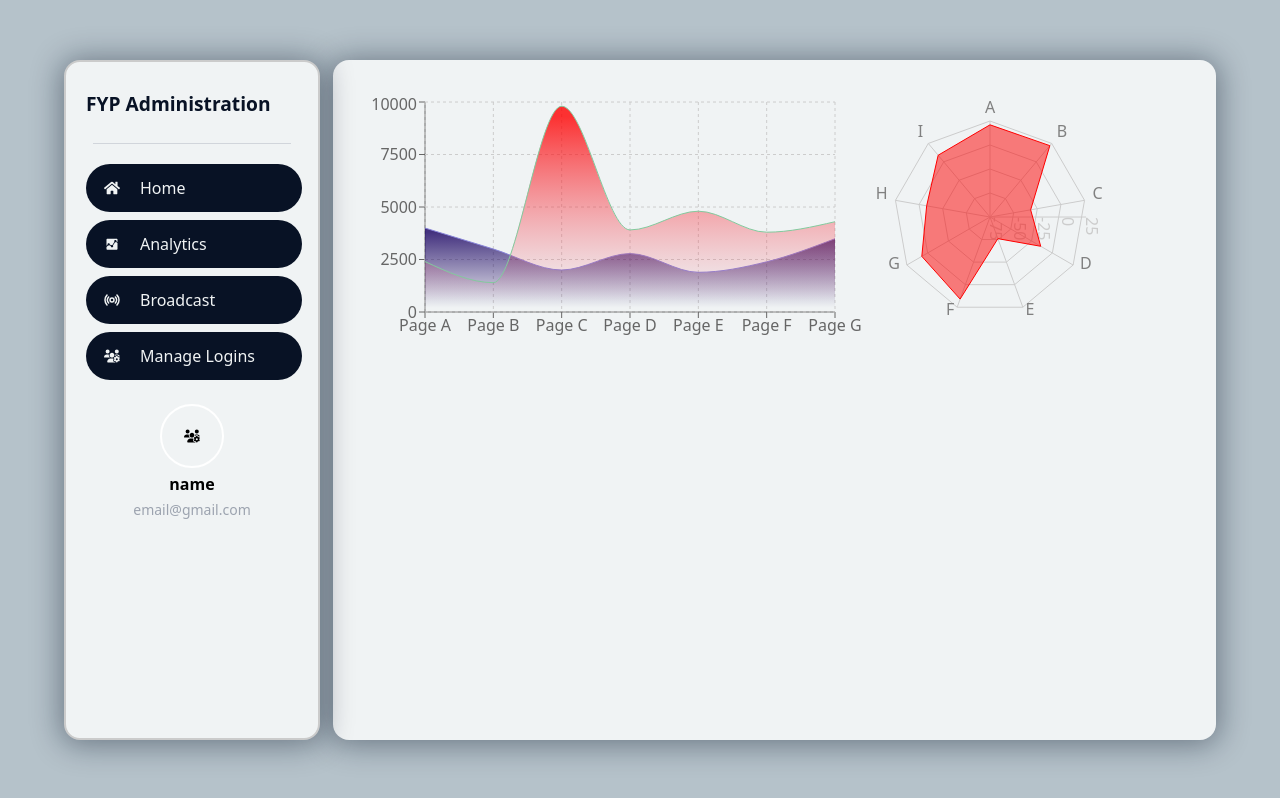
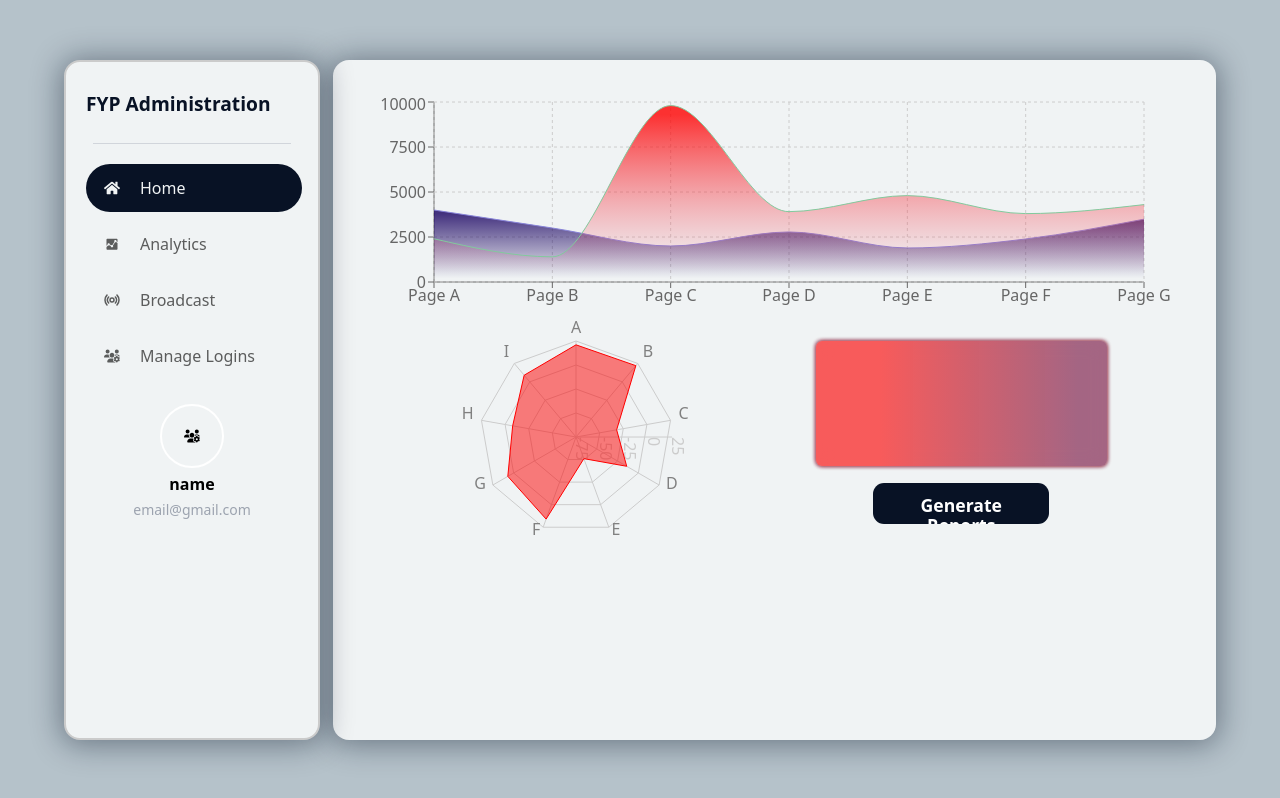
Before and after one commit to mubarakali826/Final-Year-Project-Administration-System, a React (Vite) app: page /admin/analytics in a window 1280 px wide. Built offline with nearby package versions, Linux system fonts and the light colour scheme.

Commit message:
after late

```diff
--- a/src/App.jsx
+++ b/src/App.jsx
@@ -9,6 +9,8 @@ import LocalOverview from './components/Local user/LocalOverview';
 import Login from './components/Login/Login';
 import Roles from './components/Login/Roles';
 import Sidebar from './components/Login/Sidebar/Sidebar';
+import ManageLogins from './components/ADMIN/Manage Logins/ManageLogins';
+import Broadcast from './components/ADMIN/Broadcast/Broadcast';
 
 export default function App() {
   return (
@@ -18,6 +20,8 @@ export default function App() {
         <Route path="/roles" element={<Roles />} />
         <Route path="/admin/home" element={<><AdminHome /><Sidebar/></>} />
         <Route path="/admin/analytics" element={<><AdminAnalytics /><Sidebar/></>} />
+        <Route path="/admin/broadcast" element={<><Broadcast /><Sidebar/></>} />
+        <Route path="/admin/logins" element={<><ManageLogins /><Sidebar/></>} />
         <Route path="/local/home" element={<LocalHome />} />
         <Route path="/local/documents" element={<LocalDocuments />} />
         <Route path="/local/overview" element={<LocalOverview />} />
--- a/src/App.scss
+++ b/src/App.scss
@@ -314,7 +314,66 @@ body {
   // ===================  ADMIN ANALYTICS  ====================
 
 
-.adminAnalytics{
+  .adminAnalytics{
+    background-color: $secondary;
+    box-shadow: 0 2px 30px 3px #0812256c;
+    .reports-btn {
+      width: 10em;
+      height: 2.3em;
+      margin: 0.5em;
+      background: $primary;
+      color: white;
+      border: none;
+      border-radius: 0.625em;
+      font-size: 1.1rem;
+      font-weight: bold;
+      cursor: pointer;
+      position: relative;
+      z-index: 1;
+      overflow: hidden;
+    }
+
+    button:hover {
+      color: $primary;
+    }
+
+    button:after {
+      content: "";
+      background: white;
+    position: absolute;
+    z-index: -1;
+    left: -20%;
+    right: -20%;
+    top: 0;
+    bottom: 0;
+    transform: skewX(-45deg) scale(0, 1);
+    transition: all 0.5s;
+  }
+
+  button:hover:after {
+    transform: skewX(-45deg) scale(1, 1);
+    -webkit-transition: all 0.5s;
+    transition: all 0.5s;
+  }
+}
+.card{
+  /* From https://css.glass */
+  background: rgba(251, 0, 0, 0.61);
+  background: linear-gradient(90deg, rgba(251, 0, 0, 0.626) 22%, rgba(117, 13, 60, 0.616) 90%);
+  box-shadow: 0 0 4px 0 #c94b4b, 0 0 4px 0 #4b134f;
+  backdrop-filter: blur(9.7px);
+  -webkit-backdrop-filter: blur(9.7px);
+}
+
+
+
+// ===================  ADMIN BROADCAST  ====================
+.Broadcast{
   background-color: $secondary;
   box-shadow: 0 2px 30px 3px #0812256c;
+  color: $primary;
+  .Broadcast-to{
+    background-color: $primary;
+    color: $secondary;
+  }
 }
--- a/src/components/ADMIN/Analytics/AdminAnalytics.jsx
+++ b/src/components/ADMIN/Analytics/AdminAnalytics.jsx
@@ -1,21 +1,37 @@
+import { GoReport } from "react-icons/go";
 import AreaChart from "./AreaCh";
-import Radar  from "./Radar";
+import Radar from "./Radar";
 import React from "react";
-
-
+import { MdBugReport, MdReportGmailerrorred } from "react-icons/md";
+import QuickLinks from "../Home/QuickLinks";
 
 const AdminAnalytics = () => {
   return (
     <div className="h-screen flex items-center">
       <div className="adminAnalytics gap-4 h-[85%] w-[69%] ml-[26%] rounded-2xl p-8 flex flex-col">
-        <div className="inner flex max-w-[70%] items-center justify-between ">
+        <div className="inner flex  items-center justify-between flex-col ">
           <div className="area-chart">
-          <AreaChart/>
+            <AreaChart />
           </div>
-          <div className="radar-chart">
-          <Radar/>
+          <div className="w-full">
+            <div className="relative flex justify-center gap-[20%]">
+              <div>
+                <Radar />
+              </div>
+              <div className="flex justify-center items-center mr-10 flex-col gap-2">
+                <div className="card h-[50%] w-[150%] rounded-md">
+                </div>
+                <button className="reports-btn p-3 rounded-lg text-sm">
+                  Generate Reports
+                </button>
+              </div>
+            </div>
           </div>
         </div>
+        {/* <div className="reports-btn flex p-3 rounded-md items-center w-50 mt-20 text-2xl m-auto justify-center cursor-pointer">
+          <MdBugReport className="mr-3"/>
+          Generate Reports
+        </div> */}
       </div>
     </div>
   );
--- a/src/components/ADMIN/Analytics/AreaCh.jsx
+++ b/src/components/ADMIN/Analytics/AreaCh.jsx
@@ -51,7 +51,7 @@ const AreaCh = () => {
     <div>
 
 
-<AreaChart width={500} height={250} data={data}
+<AreaChart width={800} height={220} data={data}
   margin={{ top: 10, right: 30, left: 0, bottom: 0 }}>
   <defs>
     <linearGradient id="colorUv" x1="0" y1="0" x2="0" y2="1">
--- a/src/components/ADMIN/Analytics/Radar.jsx
+++ b/src/components/ADMIN/Analytics/Radar.jsx
@@ -15,7 +15,6 @@ const radar = () => {
     ];
 
   return (
-
        <RadarChart height={250} width={250}
             outerRadius="80%" data={data}>
             <PolarGrid />
--- a/src/components/Login/Sidebar/Sidebar.jsx
+++ b/src/components/Login/Sidebar/Sidebar.jsx
@@ -1,64 +1,79 @@
-import { FaHome, FaProjectDiagram } from 'react-icons/fa';
-import { DiGoogleAnalytics } from 'react-icons/di';
-import { PiBroadcastBold } from 'react-icons/pi';
-import { FaUsersGear } from 'react-icons/fa6';
-import { IoDocuments, IoChatboxEllipsesSharp } from 'react-icons/io5';
-import { MdHandshake } from 'react-icons/md';
-import { Link } from 'react-router-dom';
-import { useState } from 'react';
+import { FaHome, FaProjectDiagram } from "react-icons/fa";
+import { DiGoogleAnalytics } from "react-icons/di";
+import { PiBroadcastBold } from "react-icons/pi";
+import { FaUsersGear } from "react-icons/fa6";
+import { IoDocuments, IoChatboxEllipsesSharp } from "react-icons/io5";
+import { MdHandshake } from "react-icons/md";
+import { Link } from "react-router-dom";
+import { useState } from "react";
 
 const Sidebar = () => {
   const [current, setCurrent] = useState("admin");
   // const [current, setCurrent] = useState("student");
   // const [current, setCurrent] = useState("supervisor");
 
-  const handleLinkClick = (role) => {
-    setCurrent(role);
-  };
+  const [selectedItem, setSelectedItem] = useState(1);
 
   return (
     <div className="relative flex">
       <div className="fixed inset-y-0 left-[5%] Sidebar w-[20%] p-4 h-[85%] my-auto rounded-2xl pt-7">
-        <h2 className="text-[1.2rem] font-semibold mb-6 ml-1">FYP Administration</h2>
+        <h2 className="text-[1.2rem] font-semibold mb-6 ml-1">
+          FYP Administration
+        </h2>
         <hr className="w-[90%] m-auto border-t-[1.5px] border-gray-300" />
-
         {current === "admin" ? (
-          <ul className="mt-5 pl-1">
-            <li className={`mb-2 rounded-full ${current === "admin" ? "active" : ""}`}>
+          <ul className="mt-5 pl-1 ">
+            <li
+              className={`mb-2 rounded-full ${
+                current === "admin" && selectedItem === 1 ? "active" : ""
+              }`}
+            >
               <Link
                 to="/admin/home"
                 className="flex items-center link"
-                onClick={() => handleLinkClick("admin")}
+                onClick={() => setSelectedItem(1)}
               >
                 <FaHome />
                 <span className="ml-2">Home</span>
               </Link>
             </li>
-            <li className={`mb-2 rounded-full ${current === "admin" ? "active" : ""}`}>
+            <li
+              className={`mb-2 rounded-full ${
+                current === "admin" && selectedItem === 2 ? "active" : ""
+              }`}
+            >
               <Link
                 to="/admin/analytics"
-                className="flex items-center link"
-                onClick={() => handleLinkClick("admin")}
+                className="link flex items-center"
+                onClick={() => setSelectedItem(2)}
               >
                 <DiGoogleAnalytics />
                 <span className="ml-2">Analytics</span>
               </Link>
             </li>
-            <li className={`mb-2 rounded-full ${current === "admin" ? "active" : ""}`}>
+            <li
+              className={`mb-2 rounded-full ${
+                current === "admin" && selectedItem === 3 ? "active" : ""
+              }`}
+            >
               <Link
                 to="/admin/broadcast"
-                className="flex items-center link"
-                onClick={() => handleLinkClick("admin")}
+                className="link flex items-center"
+                onClick={() => setSelectedItem(3)}
               >
                 <PiBroadcastBold />
                 <span className="ml-2">Broadcast</span>
               </Link>
             </li>
-            <li className={`mb-2 rounded-full ${current === "admin" ? "active" : ""}`}>
+            <li
+              className={`mb-2 rounded-full ${
+                current === "admin" && selectedItem === 4 ? "active" : ""
+              }`}
+            >
               <Link
                 to="/admin/logins"
-                className="flex items-center link"
-                onClick={() => handleLinkClick("admin")}
+                className="link flex items-center"
+                onClick={() => setSelectedItem(4)}
               >
                 <FaUsersGear />
                 <span className="ml-2">Manage Logins</span>
@@ -67,41 +82,60 @@ const Sidebar = () => {
           </ul>
         ) : current === "student" ? (
           <ul className="mt-5 pl-1">
-            <li className={`mb-2 rounded-full ${current === "student" ? "active" : ""}`}>
+            <li
+              className={`mb-2 rounded-full ${
+                current === "student" && selectedItem === 1 ? "active" : ""
+              }`}
+            >
               <Link
                 to="/student/home"
-                className="flex items-center link"
-                onClick={() => handleLinkClick("student")}
+                className="link flex items-center"
+                onClick={() => setSelectedItem(1)}
               >
                 <FaHome />
                 <span className="ml-2">Home</span>
               </Link>
             </li>
-            <li className={`mb-2 rounded-full ${current === "student" ? "active" : ""}`}>
+            <li
+              className={`mb-2 rounded-full ${
+                current === "student" && selectedItem === 2 ? "active" : ""
+              }`}
+            >
+              {" "}
               <Link
                 to="/student/documents"
-                className="flex items-center link"
-                onClick={() => handleLinkClick("student")}
+                className="link flex items-center"
+                onClick={() => setSelectedItem(2)}
               >
                 <IoDocuments />
                 <span className="ml-2">Submit Documents</span>
               </Link>
             </li>
-            <li className={`mb-2 rounded-full ${current === "student" ? "active" : ""}`}>
+            <li
+              className={`mb-2 rounded-full ${
+                current === "student" && selectedItem === 3 ? "active" : ""
+              }`}
+            >
+              {" "}
               <Link
                 to="/student/meetings"
-                className="flex items-center link"
-                onClick={() => handleLinkClick("student")}
+                className="link flex items-center"
+                onClick={() => setSelectedItem(3)}
               >
                 <MdHandshake />
                 <span className="ml-2">Meetings</span>
               </Link>
             </li>
-            <li className={`mb-2 rounded-full ${current === "student" ? "active" : ""}`}>
+            <li
+              className={`mb-2 rounded-full ${
+                current === "student" && selectedItem === 4 ? "active" : ""
+              }`}
+            >
+              {" "}
               <Link
                 to="/student/chat"
-                className="flex items-center link"
-                onClick={() => handleLinkClick("student")}
+                className="link flex items-center"
+                onClick={() => setSelectedItem(4)}
               >
                 <IoChatboxEllipsesSharp />
                 <span className="ml-2">Chat</span>
@@ -110,41 +144,58 @@ const Sidebar = () => {
           </ul>
         ) : current === "supervisor" ? (
           <ul className="mt-5 pl-1">
-            <li className={`mb-2 rounded-full ${current === "supervisor" ? "active" : ""}`}>
+            <li
+              className={`mb-2 rounded-full ${
+                current === "supervisor" && selectedItem === 1 ? "active" : ""
+              }`}
+            >
+              {" "}
               <Link
                 to="/supervisor/home"
-                className="flex items-center link"
-                onClick={() => handleLinkClick("supervisor")}
+                className="link flex items-center"
+                onClick={() => setSelectedItem(1)}
               >
                 <FaHome />
                 <span className="ml-2">Home</span>
               </Link>
             </li>
-            <li className={`mb-2 rounded-full ${current === "supervisor" ? "active" : ""}`}>
+            <li
+              className={`mb-2 rounded-full ${
+                current === "supervisor" && selectedItem === 2 ? "active" : ""
+              }`}
+            >
               <Link
                 to="/supervisor/projects"
-                className="flex items-center link"
-                onClick={() => handleLinkClick("supervisor")}
+                className="link flex items-center"
+                onClick={() => setSelectedItem(2)}
               >
                 <FaProjectDiagram />
                 <span className="ml-2">Manage Projects</span>
               </Link>
             </li>
-            <li className={`mb-2 rounded-full ${current === "supervisor" ? "active" : ""}`}>
+            <li
+              className={`mb-2 rounded-full ${
+                current === "supervisor" && selectedItem === 3 ? "active" : ""
+              }`}
+            >
               <Link
                 to="/supervisor/documents"
-                className="flex items-center link"
-                onClick={() => handleLinkClick("supervisor")}
+                className="link flex items-center"
+                onClick={() => setSelectedItem(3)}
               >
                 <IoDocuments />
                 <span className="ml-2">Manage Documents</span>
               </Link>
             </li>
-            <li className={`mb-2 rounded-full ${current === "supervisor" ? "active" : ""}`}>
+            <li
+              className={`mb-2 rounded-full ${
+                current === "supervisor" && selectedItem === 4 ? "active" : ""
+              }`}
+            >
               <Link
                 to="/supervisor/chat"
-                className="flex items-center link"
-                onClick={() => handleLinkClick("supervisor")}
+                className="link flex items-center"
+                onClick={() => setSelectedItem(4)}
               >
                 <IoChatboxEllipsesSharp />
                 <span className="ml-2">Chat</span>
```
Also changed, not shown: src/components/ADMIN/Broadcast/Broadcast.jsx (added, +67 -0 lines), src/components/ADMIN/Broadcast/checkbox.scss (added, +41 -0 lines), src/components/ADMIN/Manage Logins/ManageLogins.jsx (added, +11 -0 lines).
